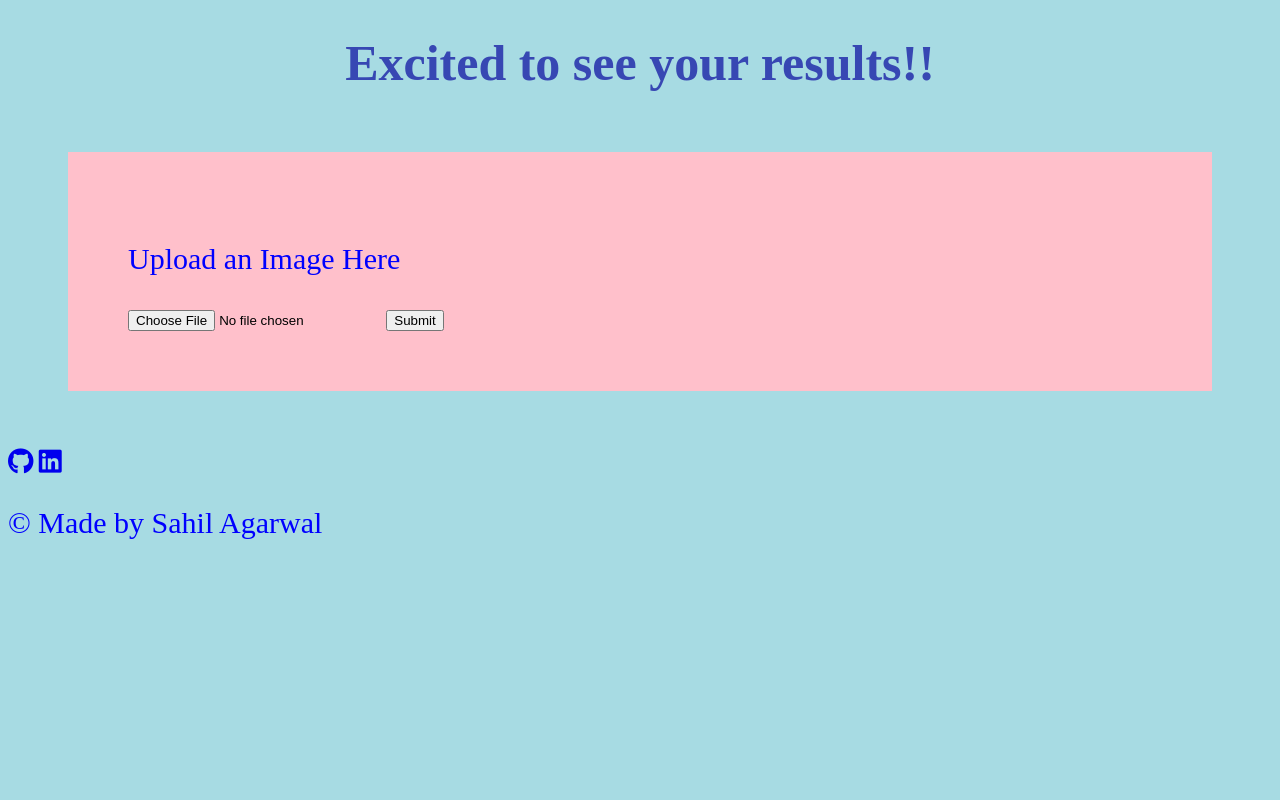
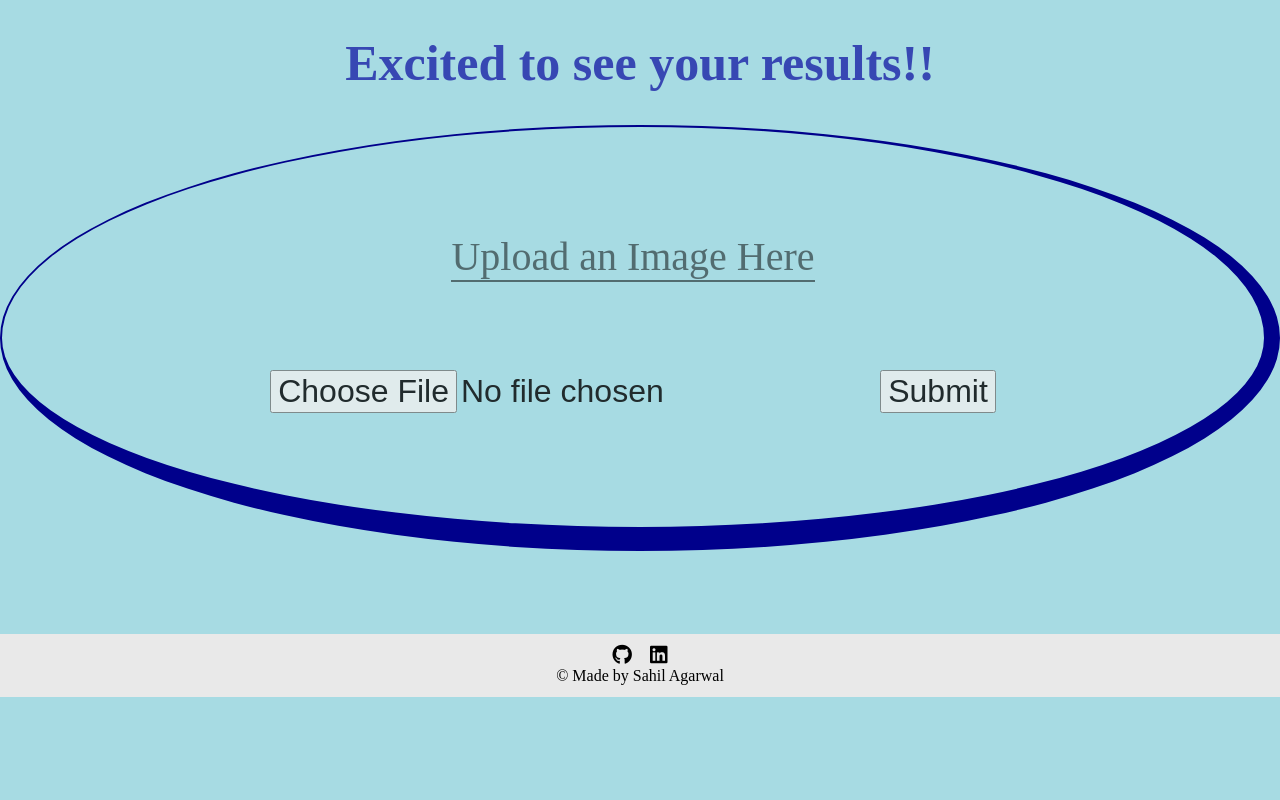
Before and after one commit to agarwalsahil2013/ImagePrediction, a Flask app: page / in a window 1280 px wide. Run offline with Flask 2, Linux system fonts and the light colour scheme; some libraries are stand-ins or nearby versions.

Commit message:
Add files via upload

```diff
--- a/static/style.css
+++ b/static/style.css
@@ -1,23 +1,78 @@
-body{
-	background-color: #a7dbe3;
-	color: black;
-	font-size: 21px;
+html{
+	height: 100vh;
+	margin: 0;
 }
 
+/*whole page*/
+body{
+	margin: 0;
+	height: 100vh;
+	background-color: #a7dbe3;
+	position: absolute;
+	top:0; bottom:0; right:0; left:0;
+}
 h1{
 	text-align: center;
 	font-size: 50px;
 	color: #3747b3;
 }
 
-p{
-	font-size: 30px;
-	color: blue;
+/*main upload area*/
+.box{
+	display: flex;
+	flex-direction: column;
+	align-items: center;
+	justify-content: center;
+	height:50vh;
+	border: 2px solid darkblue;
+	border-radius: 50%;
+	border-bottom-width: 1.5em;
+	border-right-width:1em;
+}
+.box-header{
+	font-size: 2.5em;
+	color: black;
+	opacity: 50%;
+	border-bottom: 2px solid;
+}
+form{
+	padding: 3em;
+}
+#submit:hover{
+	background-color: darkgrey;
+}
+input{
+	font-size: 2em;
+	opacity: 80%;
 }
 
-.box{
-	font-size: 21px;
-	background: pink;
-	padding: 60px;
-	margin: 60px;
+/*Result */
+.box-result{
+	font-size: 22px;
 }
+img{
+	height: 220px;
+	width: 250px;
+}
+
+/* Footer */
+.footer{
+	background-color: #E9E9E9;
+	color: #000000;
+	padding: 12px;
+    text-align: center;
+    margin-top: 5.2em;
+}
+.contact-icon{
+	color: black;
+	padding: 7px;
+}
+.contact-icon:hover{
+	color: #a6a19a;
+}
+.footer-description{
+	padding-top: 3px;
+	margin: 0;
+	font-size: 1em;
+	font-weight: 10;
+}
```
